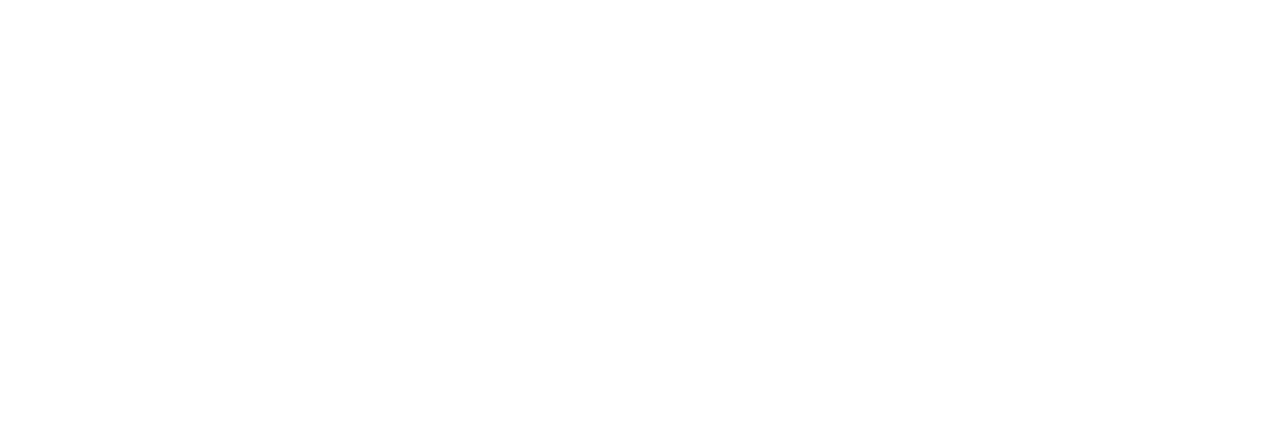
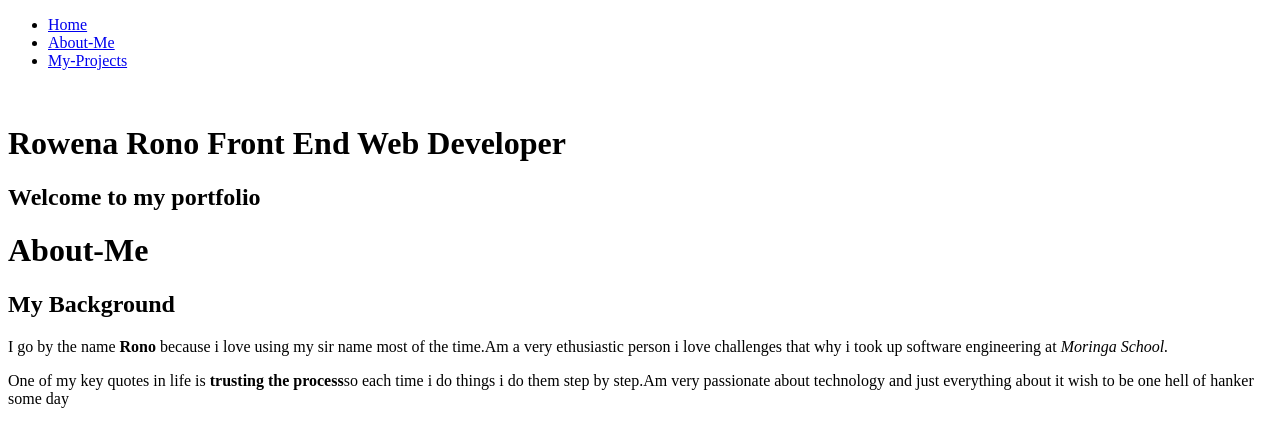
Before and after one commit to rowenarono95/My-portfolio, a plain HTML site: page index.html in a window 1280 px wide. Drawn offline with Linux system fonts and the light colour scheme.

Commit message:
add paragraph add about me

```diff
--- a/index.html
+++ b/index.html
@@ -6,6 +6,34 @@
     <title>Portfolio</title>
 </head>
 <body>
-
+    <div>
+        <nav>
+            <ul>
+                <li><a href="#home">Home</a></li>
+                <li><a href="#aboutme">About-Me</a></li>
+                <li><a href="#myprojects">My-Projects</a></li>
+            </ul>
+        </nav>
+    </div>
+    <div id="home">
+        <img src="" alt="">
+        <div id="content">
+            <h1>Rowena Rono Front End Web Developer</h1>
+            <h2>Welcome to my portfolio</h2>
+        </div>
+    </div>
+    <div id="aboutme">
+           <h1>About-Me</h1>
+           <h2>My Background</h2>
+           <p>
+               I go by the name <strong>Rono</strong> because i love using my sir name most of the time.Am a very
+               ethusiastic person i love challenges that why i took up software engineering at <em>Moringa School.</em>
+           </p>
+           <p>
+               One of my key quotes in life is <strong>trusting the process</strong>so each time i do things i do them step
+               by step.Am very passionate about technology and just everything about it <span>wish to be one hell of hanker some day
+               </span>
+           </p>
+    </div>
 </body>
 </html>
```
